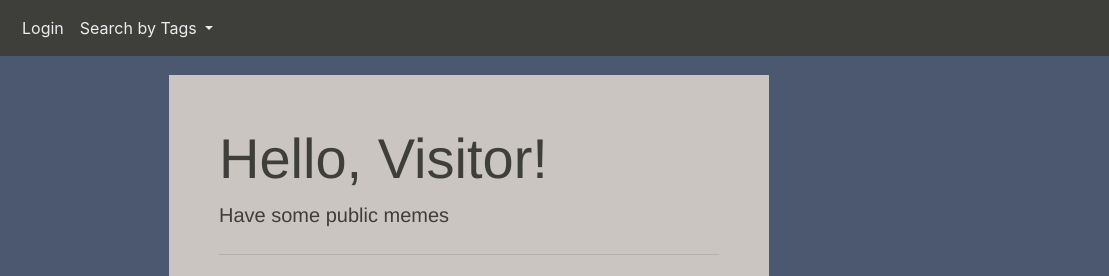
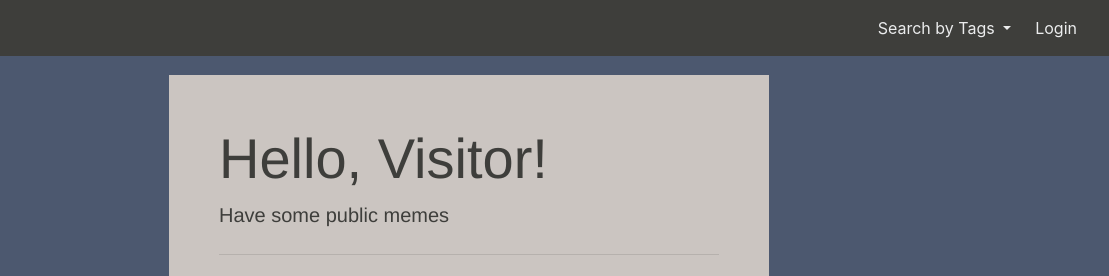
Before and after one commit to Rolopens/RageMemes, a plain HTML site: page index.html in a window 1280 px wide. Shown: the top 276 px of the page, 171-1280 px from the left. Drawn offline with nearby package versions, Linux system fonts and the light colour scheme.

Commit message:
Fixed Navbar of Home Page

```diff
--- a/css/home.css
+++ b/css/home.css
@@ -16,14 +16,12 @@ body{
 }
 
 #main-content{
-
   width:600px;
   margin: 0 auto;
   padding: 0px;
   box-sizing: border-box;
   font-family: "Helvetica Neue", sans-serif;
   font-size: 1.2rem;
-
 }
 
 .main-container{
@@ -36,3 +34,11 @@ body{
     color: #3E3E3B;
     font-size: 30px;
 }
+
+.navbar{
+    display: inherit;
+}
+
+.right-floater{
+    float: right;
+}
--- a/index.html
+++ b/index.html
@@ -20,19 +20,15 @@
 
   <body>
       <!--navbar-->
-      <nav class="fixed-top navbar navbar-expand-lg  home-navbar">
+      <nav class="fixed-top navbar navbar-expand-lg home-navbar reverse-order">
           <a class="navbar-brand whitewash-text" href="index.html">
             <img src="res/homeIcon.png" width="30" height="30" class="d-inline-block align-top" alt="">
             RageMemes
           </a>
-          <button class="navbar-toggler" type="button" data-toggle="collapse" data-target="#navbarNavDropdown" aria-controls="navbarNavDropdown" aria-expanded="false" aria-label="Toggle navigation">
-            <span class="navbar-toggler-icon"></span>
-          </button>
-          <div class="collapse navbar-collapse" id="navbarNavDropdown">
+          <a class="nav-link whitewash-text right-floater" href="login.html">Login<span class="sr-only">(current)</span></a>
+          <div class="collapse navbar-collapse right-floater" id="navbarNavDropdown">
             <ul class="navbar-nav">
-              <li class="nav-item active">
-                <a class="nav-link whitewash-text" href="login.html">Login<span class="sr-only">(current)</span></a>
-              </li>
+
               <li class="nav-item dropdown ">
                 <a class="nav-link dropdown-toggle whitewash-text" href="" id="navbarDropdownMenuLink" data-toggle="dropdown" aria-haspopup="true" aria-expanded="false">
                   Search by Tags
```
Also changed, not shown: css/login.css (line endings or trailing spaces).
